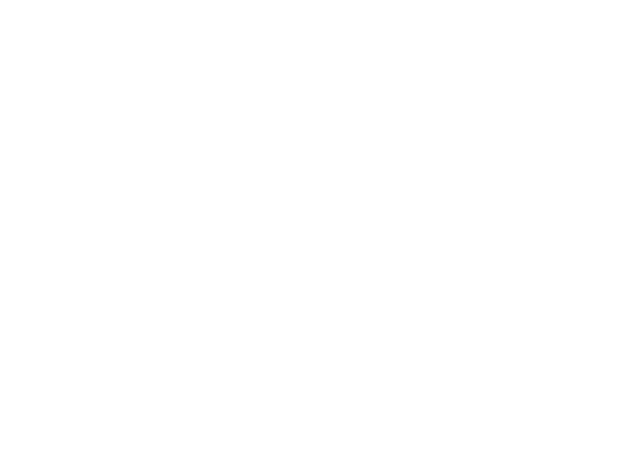
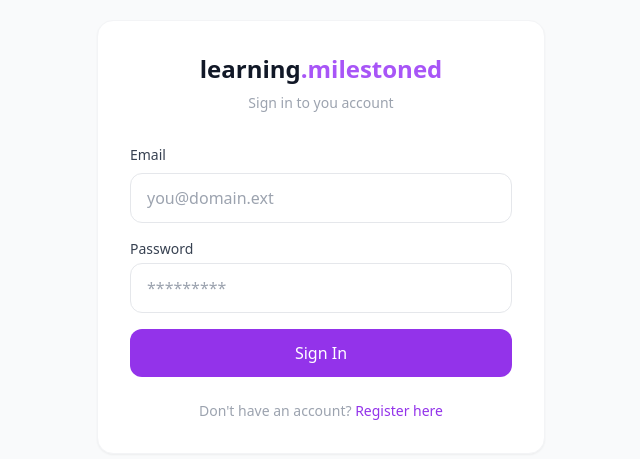
Before and after one commit to ik059/learning-tracker.milestoned.life, a React (Vite) app: page /login in a window 1280 px wide. Before the commit this address had no page. Shown: the part 163-622 px from the top of the page, without its empty margins (319-959 px from the left). Built offline with nearby package versions, Linux system fonts and the light colour scheme; no server answers.

Commit message:
add:authentication and login UI

```diff
--- a/package.json
+++ b/package.json
@@ -11,6 +11,7 @@
   },
   "dependencies": {
     "autoprefixer": "^10.5.0",
+    "axios": "^1.16.0",
     "postcss": "^8.5.14",
     "react": "^19.2.5",
     "react-dom": "^19.2.5",
--- a/src/App.tsx
+++ b/src/App.tsx
@@ -1,19 +1,42 @@
-import { BrowserRouter, Routes, Route} from 'react-router-dom'
+import { BrowserRouter, Routes, Route, Navigate} from 'react-router-dom'
 import { GoalsProvider } from './context/GoalsContext'
 import Dashboard from './pages/Dashboard'
 import NewGoal from './pages/NewGoal'
 import GoalDetails from './pages/GoalDetails'
+import Login from './pages/Login'
+
+const isAuthenticated = ()=> !!localStorage.getItem('token')
+
+const ProtectedRoute = ({children}:{children:React.ReactNode}) =>{
+  if(!isAuthenticated()){
+    return <Navigate to="/login" replace/>
+  }
+  return <>{children}</>
+}
 function App() {
-
-
   return (
     <GoalsProvider>
       <BrowserRouter>
         <Routes>
-          <Route index element={<Dashboard/>}/>
-          <Route path="/goals/new" element={<NewGoal/>}/>
-          <Route path="/goals/:id" element={<GoalDetails/>}/>
+          <Route path='/login' element={<Login/>}></Route>
 
+          <Route path="/" element={
+            <ProtectedRoute>
+              <Dashboard/>
+            </ProtectedRoute>
+          }/>
+
+          <Route path="/goals/new" element={
+            <ProtectedRoute>
+              <NewGoal/>
+            </ProtectedRoute>
+          }/>
+
+          <Route path="/goals/:id" element={
+            <ProtectedRoute>
+              <GoalDetails/>
+            </ProtectedRoute>
+          }/>
         </Routes>
       </BrowserRouter>
     </GoalsProvider>
--- a/src/hooks/useGoals.ts
+++ b/src/hooks/useGoals.ts
@@ -73,6 +73,7 @@ export const useGoals = () => {
   // Re-read from localStorage when the hook mounts
   // This ensures Dashboard always gets fresh data
   useEffect(() => {
+    // eslint-disable-next-line react-hooks/set-state-in-effect
     setGoals(readFromStorage())
   }, []) // empty array = runs once when component mounts
 
--- /dev/null
+++ b/src/pages/Login.tsx
@@ -0,0 +1,91 @@
+import React, { useState } from 'react';
+import { Link, useNavigate} from 'react-router-dom';
+import api from '../utils/api';
+
+const Login = ()=>{
+    const navigate = useNavigate()
+    const [form, setForm] = useState({email: "", password:""})
+    const [error, setError] = useState('')
+    const [isLoading, setIsLoading] = useState(false)
+
+    const handleSubmit = async (e: React.FormEvent) =>{
+        e.preventDefault()
+        setIsLoading(true)
+        setError("")
+
+        try{
+            const respone = await api.post('/auth/login', form)
+
+            localStorage.setItem('token', respone.data.token)
+            localStorage.setItem('user', JSON.stringify(respone.data.user))
+
+            navigate('/')
+        }
+        // eslint-disable-next-line @typescript-eslint/no-explicit-any
+        catch(err : any){
+            setError(err.response?.data?.message || 'Login Failed!')
+        }
+        finally{
+            setIsLoading(false)
+        }
+    }
+
+    return (
+        <div className="min-h-screen bg-gray-50 flex items-center justify-center p-4">
+            <div className="bg-white rounded-2xl shadow-sm border border-gray-100 p-8 w-full max-w-md">
+                <div className="text-center mb-8">
+                    <h1 className="text-2xl font-bold text-gray-900">
+                        learning
+                        <span className="text-purple-500">.milestoned</span>
+                    </h1>
+                    <p className="text-gray-400 mt-2 text-sm">Sign in to you account</p>
+                </div>
+                {error && (
+                    <div className="bg-red-50 text-red-600 text-sm px-4 py-3 rounded-xl mb-4">
+                        {error}
+                    </div>
+                )}
+                <form onSubmit={handleSubmit} className="space-y-4">
+                    <div>
+                        <label className="block text-sm font-medium text-gray-700 mb-2">
+                            Email
+                        </label>
+                        <input
+                        type="email"
+                        required
+                        value={form.email}
+                        onChange={e=>setForm({...form, email:e.target.value})}
+                        placeholder="you@domain.ext"
+                        className="w-full px-4 py-3 border border-gray-200 rounded-xl foucs:outline-none focus:rinf-2 focus:ring-pueple-500"/>
+                    </div>
+                    <div>
+                        <label className="block text-sm font-medium text-gray-700 mb-1">
+                            Password
+                        </label>
+                        <input
+                        type="password"
+                        required
+                        value={form.password}
+                        onChange={e=>setForm({...form, password: e.target.value})}
+                        placeholder="*********"
+                        className="w-full px-4 py-3 border border-gray-200 rounded-xl focus:outline-none focus:ring-2 focus:ring-purple-500"/>
+                    </div>
+                    <button
+                    type="submit"
+                    disabled={isLoading}
+                    className="w-full bg-purple-600 text-white py-3 rounded-xl font-medium hover:bg-purple-700 disabled:opacity-50 transition-colors">
+                        {isLoading ? "Signing in . . . ":"Sign In"}
+                    </button>
+                </form>
+                <p className="text-center text-sm text-gray-400 mt-6">
+                    Don't have an account?{' '}
+                    <Link to="/register" className="text-purple-600 hover:underline font-medium">
+                    Register here
+                    </Link>
+                </p>
+            </div>
+        </div>
+    )
+}
+
+export default Login
--- a/src/pages/NewGoal.tsx
+++ b/src/pages/NewGoal.tsx
@@ -4,6 +4,7 @@ import type { Goal, Topic } from '../types'
 import { useGoals } from '../hooks/useGoals'
 
 const NewGoal = ()=>{
+    // eslint-disable-next-line @typescript-eslint/no-unused-vars
     const navigate = useNavigate()
     const { addGoal } = useGoals()
 
--- /dev/null
+++ b/src/utils/api.ts
@@ -0,0 +1,30 @@
+import axios from 'axios';
+
+const api = axios.create({
+    baseURL : import.meta.env.VITE_API_URL,
+    headers:{
+        'Content-Type':'application/json'
+    }
+})
+
+api.interceptors.request.use((config)=>{
+    const token = localStorage.getItem('token')
+    if(token){
+        config.headers.Authorization = `Bearer ${token}`
+    }
+    return config;
+})
+
+api.interceptors.response.use(
+    (response) => response,
+    (error)=>{
+        if(error.response?.status === 401){
+            localStorage.removeItem('token')
+            localStorage.removeItem('user')
+            window.location.href="/login"
+        }
+        return Promise.reject(error)
+    }
+)
+
+export default api
```
Also changed, not shown: 1 other file (tests, documents, lock files or other folders).
